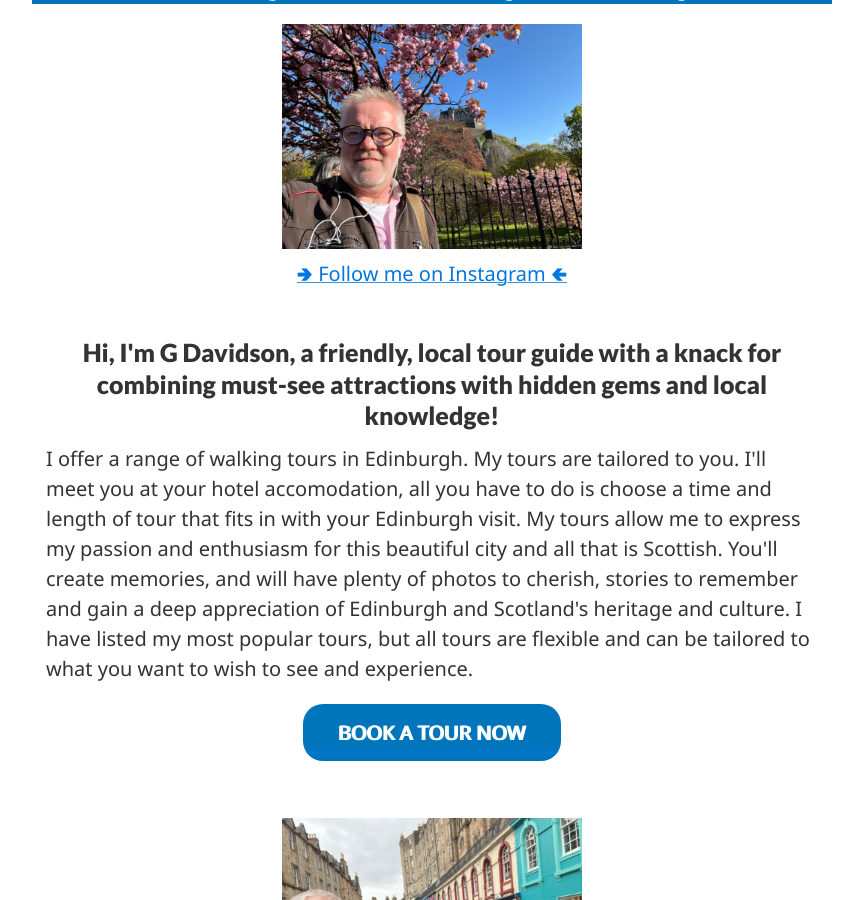
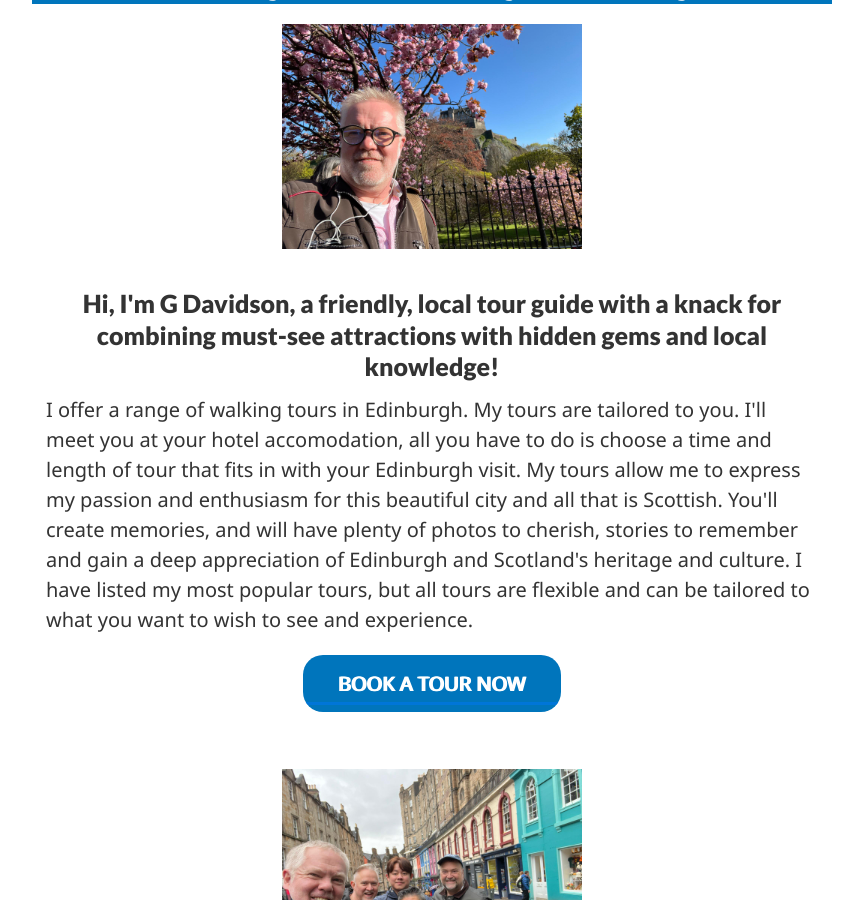
Before and after one commit to gdweegee/gdweegee.github.io, a Jekyll site: the page built from index.html, in a window 1280 px wide and 900 px high, scrolled down 621 px. Shown: the whole window, without its empty margins (208-1071 px from the left). Built offline with Jekyll 4.4.1, drawn with Linux system fonts in a browser that asks for light colours; the list of posts is cut into pages by our own code.

Commit message:
removed insta links

```diff
--- a/_includes/footer.html
+++ b/_includes/footer.html
@@ -1,9 +1,6 @@
 <footer class="center">
   <div class="measure">
 
-
-
-      <a href="https://www.instagram.com/thesociablescot/">Instagram</a>
 
     <br>
     <small>
--- a/index.html
+++ b/index.html
@@ -11,7 +11,6 @@
 </div>
 
 <img class="img-center" style="max-width: 300px;" src="images/gmain2.jpeg">
-<p class="quote"><a href="https://www.instagram.com/thesociablescot/"> 🢂 Follow me on Instagram 🢀</a></p>
 
 <div class="container">
   <h3 style="text-align: center;">Hi, I'm G Davidson, a friendly, local tour guide with a knack for combining must-see attractions with hidden gems and local knowledge!</h3>
```
Also changed, not shown: apple-touch-icon-114x114.png (deleted), apple-touch-icon-120x120.png (deleted), apple-touch-icon-144x144.png (deleted), apple-touch-icon-152x152.png (deleted), apple-touch-icon-180x180.png (deleted), apple-touch-icon-57x57.png (deleted), apple-touch-icon-60x60.png (deleted), apple-touch-icon-72x72.png (deleted), apple-touch-icon-76x76.png (deleted), apple-touch-icon.png (deleted), images/indexgallery/tartan.jpeg (deleted), kilt.jpeg (deleted), screenshot.png (deleted), splash-512x512.png (deleted).
